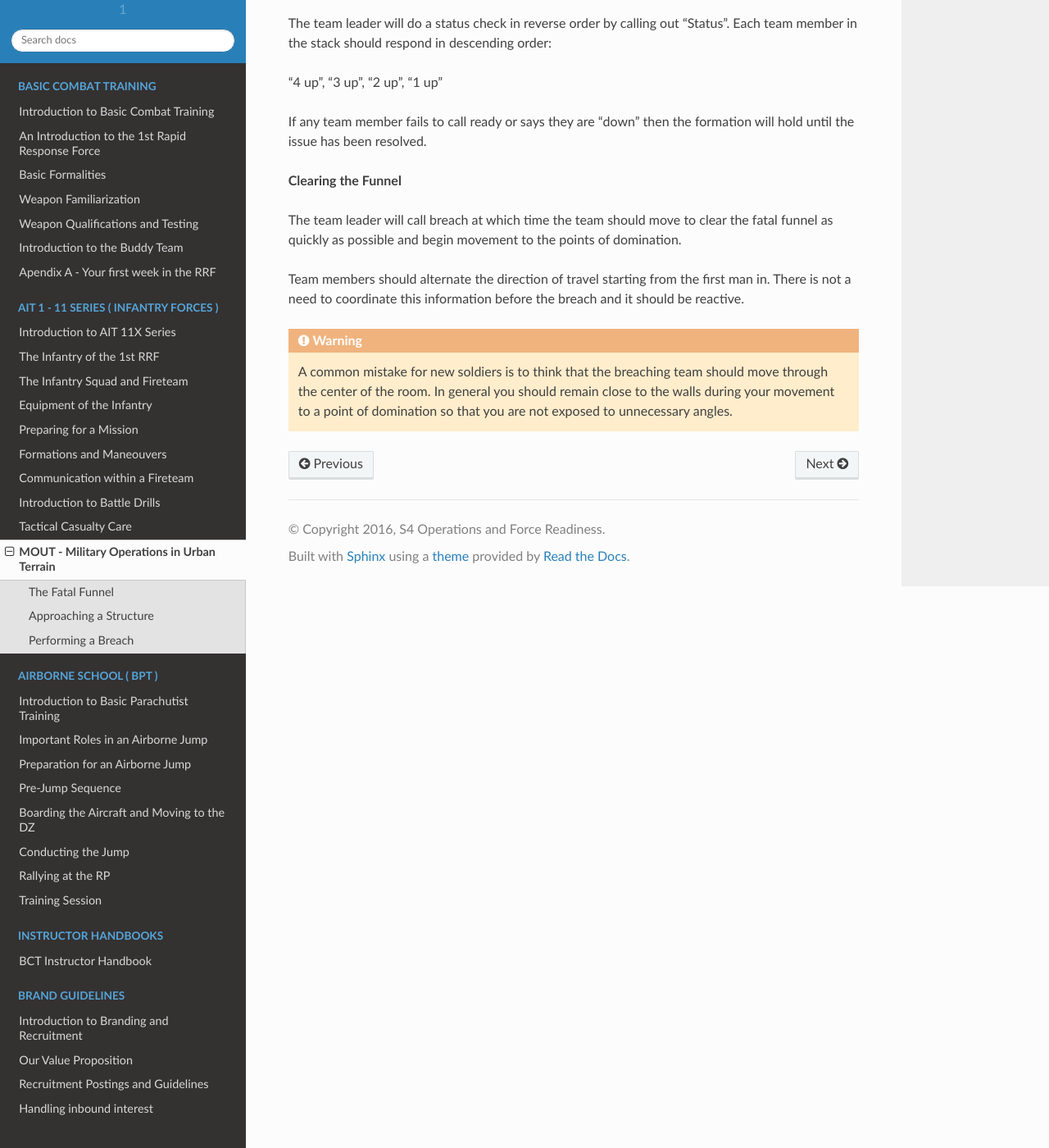
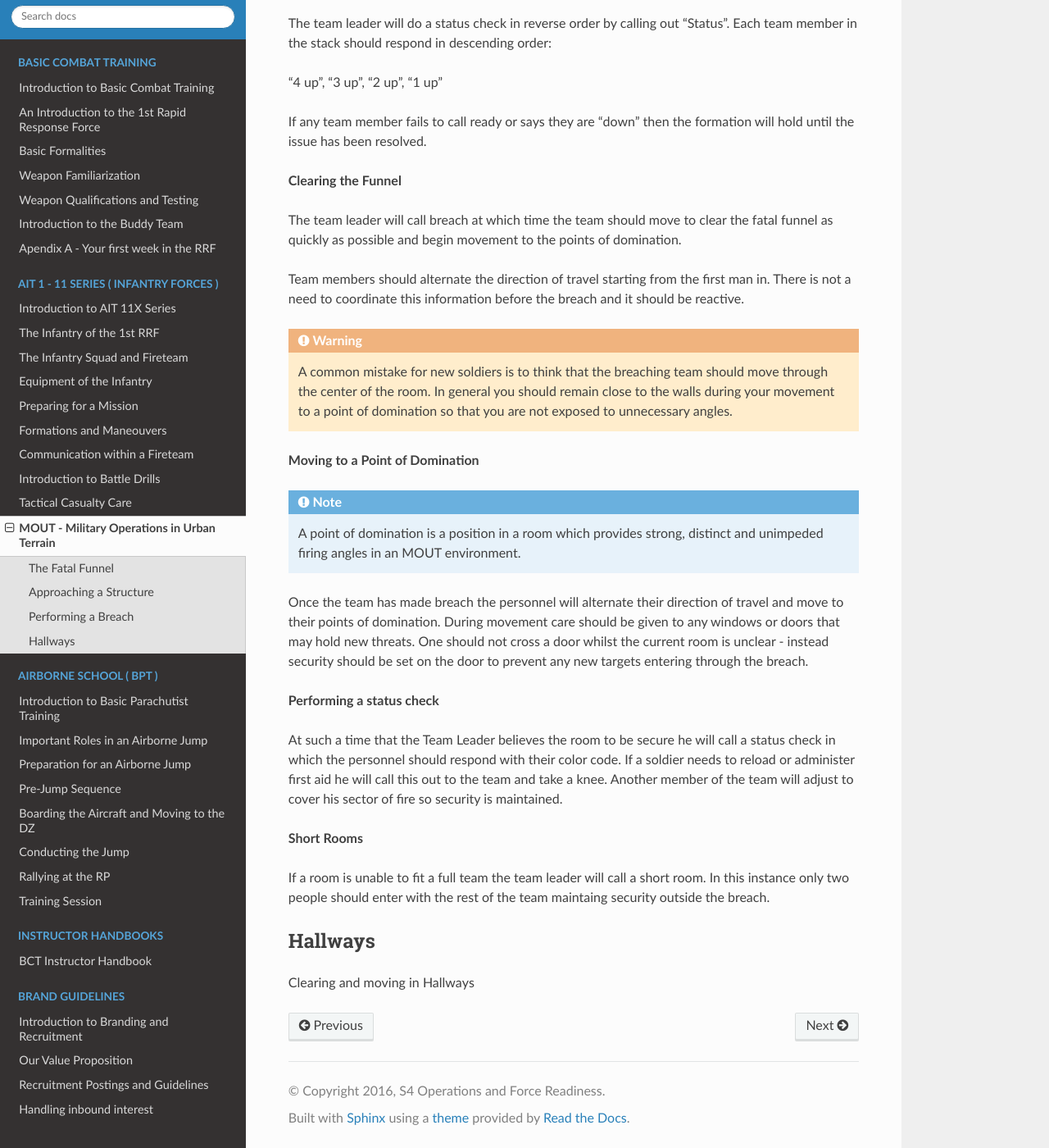
Before and after one commit to 1st-rapid-response-force/Training-Programs, a Sphinx documentation site: the page built from docs/source/ait_11/mout.rst, in a window 1280 px wide and 1400 px high, scrolled down 1334 px. Shown: the whole window at 82% size. Built offline with Sphinx 7.4.7 and the Read the Docs theme 2.0.0, drawn with Linux system fonts in a browser that asks for light colours; formulas are drawn with MathJax 3.

Commit message:
Start on Hallways
Signed-off-by: Alexander Christie <alex@briefly.io>

```diff
--- a/docs/source/ait_11/mout.rst
+++ b/docs/source/ait_11/mout.rst
@@ -49,3 +49,23 @@ Team members should alternate the direction of travel starting from the first ma
 
 .. warning::
   A common mistake for new soldiers is to think that the breaching team should move through the center of the room. In general you should remain close to the walls during your movement to a point of domination so that you are not exposed to unnecessary angles.
+
+**Moving to a Point of Domination**
+
+.. note::
+  A point of domination is a position in a room which provides strong, distinct and unimpeded firing angles in an MOUT environment.
+
+Once the team has made breach the personnel will alternate their direction of travel and move to their points of domination. During movement care should be given to any windows or doors that may hold new threats. One should not cross a door whilst the current room is unclear - instead security should be set on the door to prevent any new targets entering through the breach.
+
+**Performing a status check**
+
+At such a time that the Team Leader believes the room to be secure he will call a status check in which the personnel should respond with their color code. If a soldier needs to reload or administer first aid he will call this out to the team and take a knee. Another member of the team will adjust to cover his sector of fire so security is maintained.
+
+**Short Rooms**
+
+If a room is unable to fit a full team the team leader will call a short room. In this instance only two people should enter with the rest of the team maintaing security outside the breach.
+
+Hallways
+--------
+
+Clearing and moving in Hallways
```
